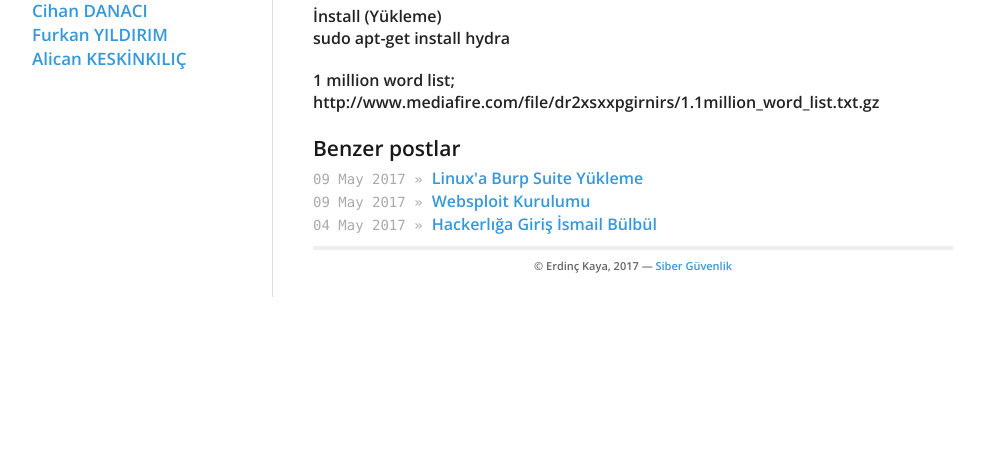
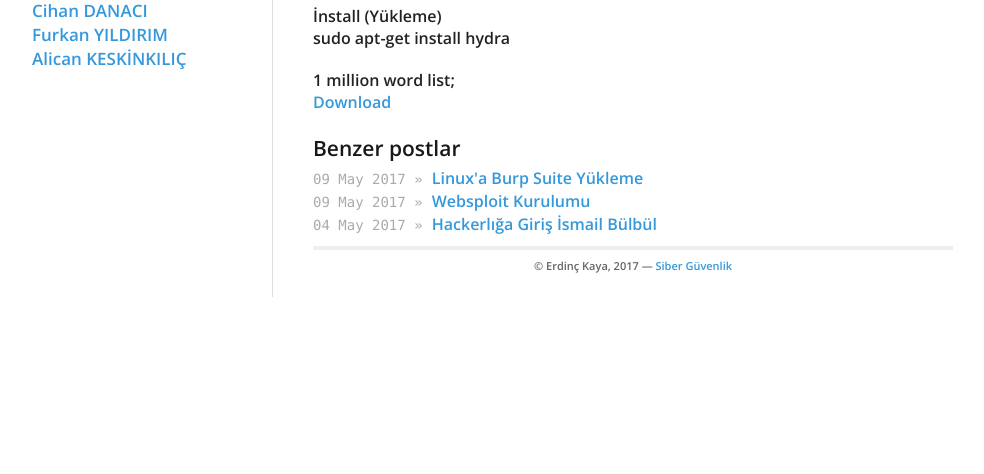
Before and after one commit to denemevol3/denemevol, a Jekyll site: the page built from _posts/2017-05-13-Hydra-Brute-Force-Attack.md, in a window 1280 px wide. Shown: the part 433-907 px from the top of the page, without its empty margins (138-1122 px from the left). Built offline with Jekyll 4.4.1, drawn with Linux system fonts in a browser that asks for light colours; nearby versions of some CDN libraries; our own code applies the rules of GitHub Pages for plain Markdown files.

Commit message:
Update 2017-05-13-Hydra-Brute-Force-Attack.md

```diff
--- a/_posts/2017-05-13-Hydra-Brute-Force-Attack.md
+++ b/_posts/2017-05-13-Hydra-Brute-Force-Attack.md
@@ -4,4 +4,4 @@
 sudo apt-get install hydra
 
 1 million word list; <br>
-http://www.mediafire.com/file/dr2xsxxpgirnirs/1.1million_word_list.txt.gz
+<a href="http://www.mediafire.com/file/dr2xsxxpgirnirs/1.1million_word_list.txt.gz" target="_blank">Download</a>
```
